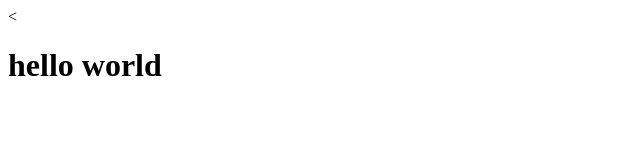
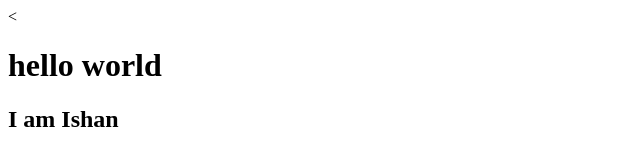
Before and after one commit to ishanporwal321/demo, a plain HTML site: page index.html in a window 1280 px wide. Shown: the whole page, without its empty margins (0-640 px from the left). Drawn offline with Linux system fonts and the light colour scheme.

Commit message:
second commit

```diff
--- a/index.html
+++ b/index.html
@@ -6,5 +6,6 @@
   </head>
   <body>
     <h1> hello world</h1>
+    <h2>I am Ishan</h2>
   </body>
 </html>
```
